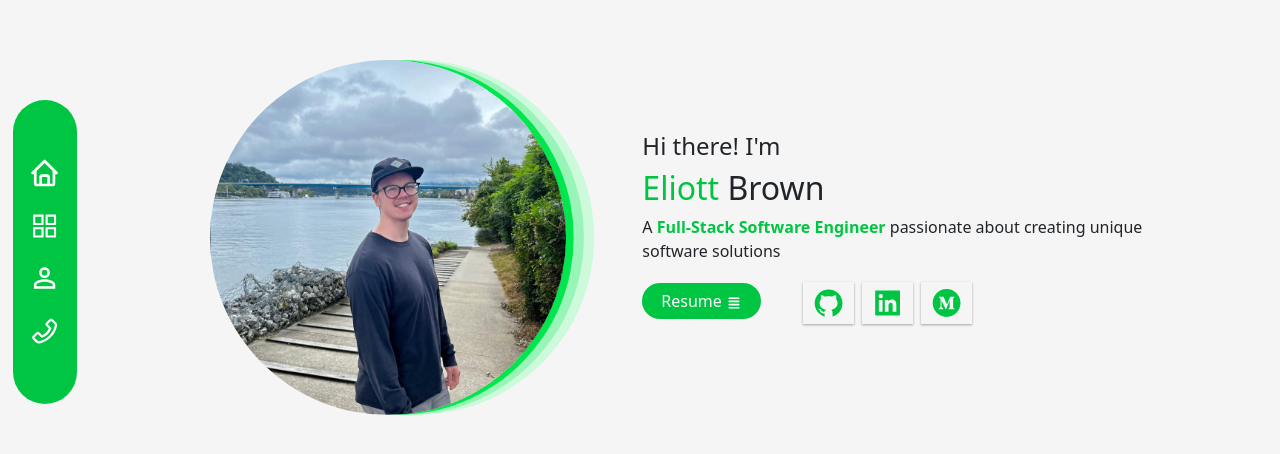
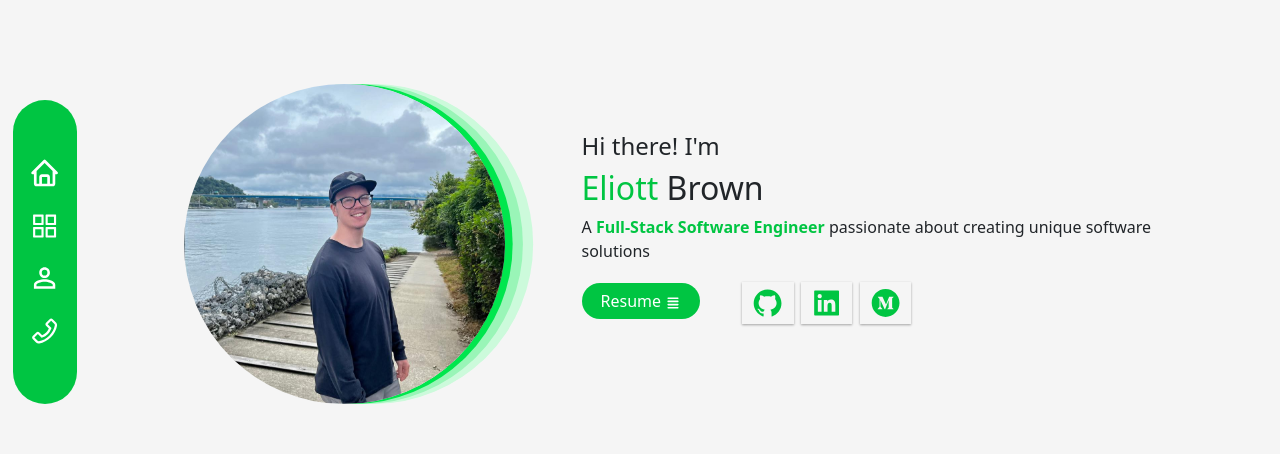
Before and after one commit to elilogbro/portfolio-rails, a React (Create React App) app in the folder client/: page / in a window 1280 px wide. Shown: the part 148-602 px from the top of the page. Built offline with nearby package versions, Linux system fonts and the light colour scheme.

Commit message:
changed image size

```diff
--- a/client/src/custom.scss
+++ b/client/src/custom.scss
@@ -50,10 +50,11 @@ $body-bg: #F5F5F5;
 
 .image {
     width: auto;
-    height: 60%;
+    height: 40vh;
     box-shadow: 0.6vw 0 0 0px #00e64d, 1.4vw 0 0 0px #99F5B7, 2.2vw 0 0 0px #CCFADB;
     margin-right: 6vw;
-    margin-left: 10vw;
+    margin-left: 8vw;
+    margin-top: 3vh;
 }
 
 .details-container {
--- a/client/src/mobile-components/MobileNavigation.js
+++ b/client/src/mobile-components/MobileNavigation.js
@@ -9,7 +9,7 @@ import { AiOutlinePhone } from 'react-icons/ai';
 function MobileNavigation({hideNav}) {
 
     if (hideNav) {
-        return null
+        return null;
     }
 
     return (
--- a/client/src/mobile-styles/MobileHomeStyles.js
+++ b/client/src/mobile-styles/MobileHomeStyles.js
@@ -22,8 +22,8 @@ export const Column = styled.div`
 `
 
 export const Image = styled.img`
-    width: 50%;
-    height: auto;
+    width: auto;
+    height: 30vh;
     border-radius: 50%;
     box-shadow: 0.6vw 0 0 0px #00e64d, 1.4vw 0 0 0px #99F5B7, 2.2vw 0 0 0px #CCFADB;
     margin: 2em;
```
